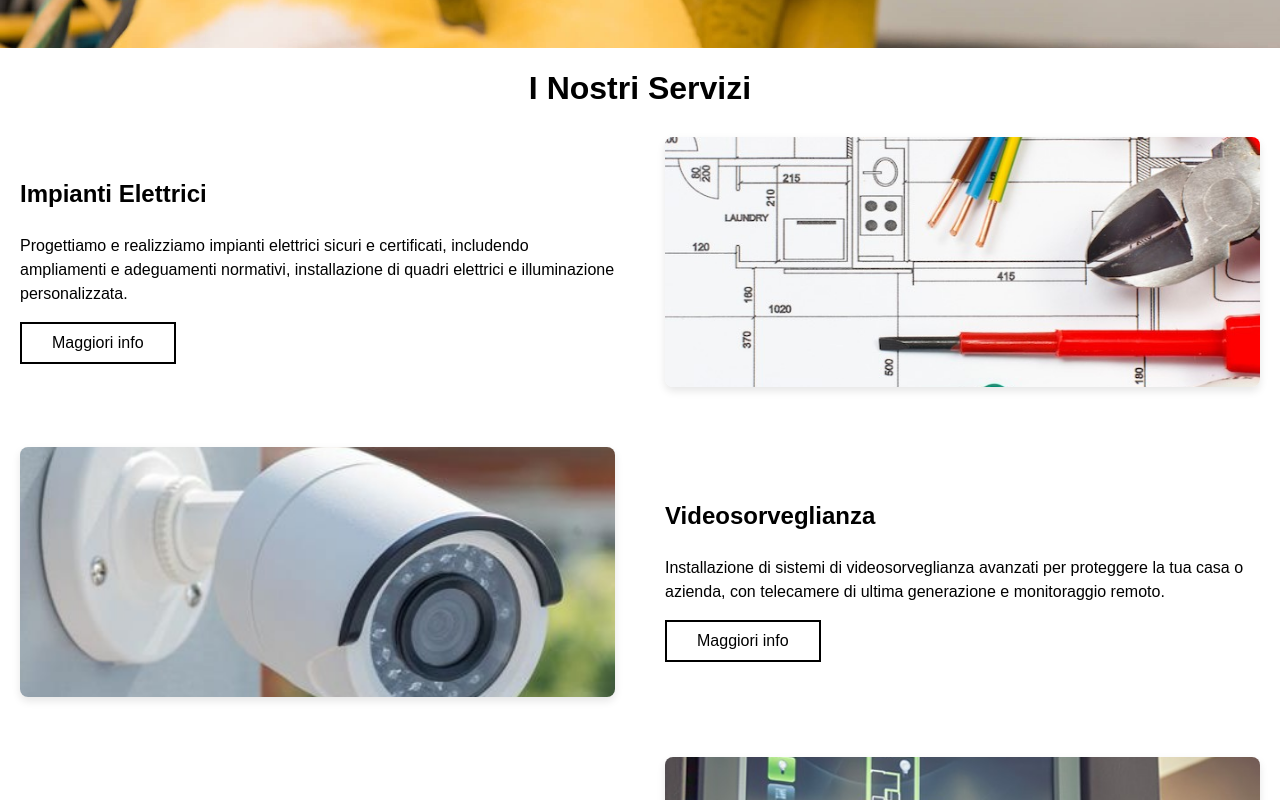
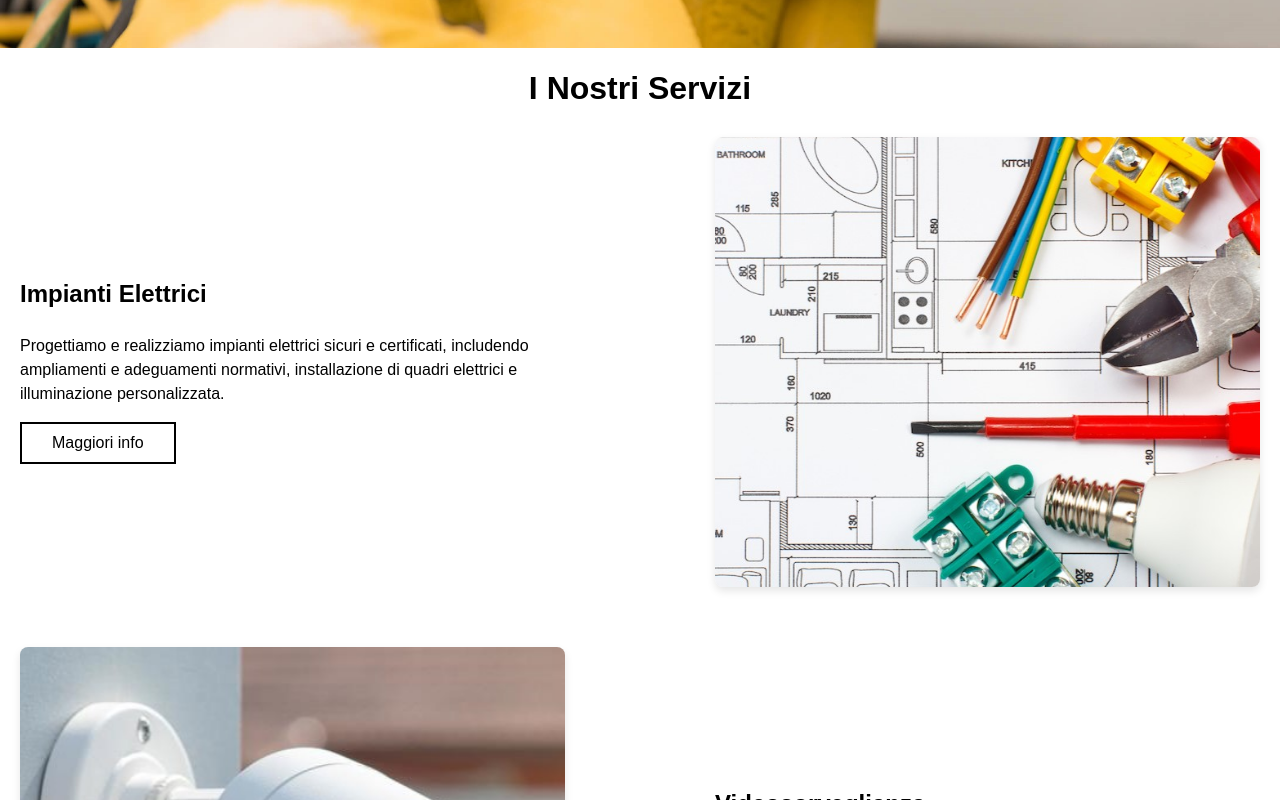
Before and after one commit to gianlucaKun/elektrallarm, a React (Create React App) app in the folder frontend/elektrallarmfe/: page / in a window 1280 px wide. Shown: the part 720-1520 px from the top of the page. Built offline with nearby package versions, Linux system fonts and the light colour scheme.

Commit message:
update services image css height

```diff
--- a/frontend/elektrallarmfe/src/components/sectionServices/SectionServices.scss
+++ b/frontend/elektrallarmfe/src/components/sectionServices/SectionServices.scss
@@ -1,7 +1,7 @@
 .services-card {
   display: grid;
   grid-template-columns: 1fr 1fr; /* Due colonne di uguale larghezza */
-  gap: 50px;
+  gap: 150px;
   margin: 30px 0 60px;
   width: 100%; /* Assicurati che la card occupi tutta la larghezza disponibile */
 
@@ -47,8 +47,9 @@
 
     img {
       width: 100%;
-      height: 250px;
+      height: 450px;
       object-fit: cover;
+      object-position: center 60%;
       border-radius: 8px;
       box-shadow: 0 4px 8px rgba(0, 0, 0, 0.1); /* Aggiungi una leggera ombra per l'immagine */
     }
```
